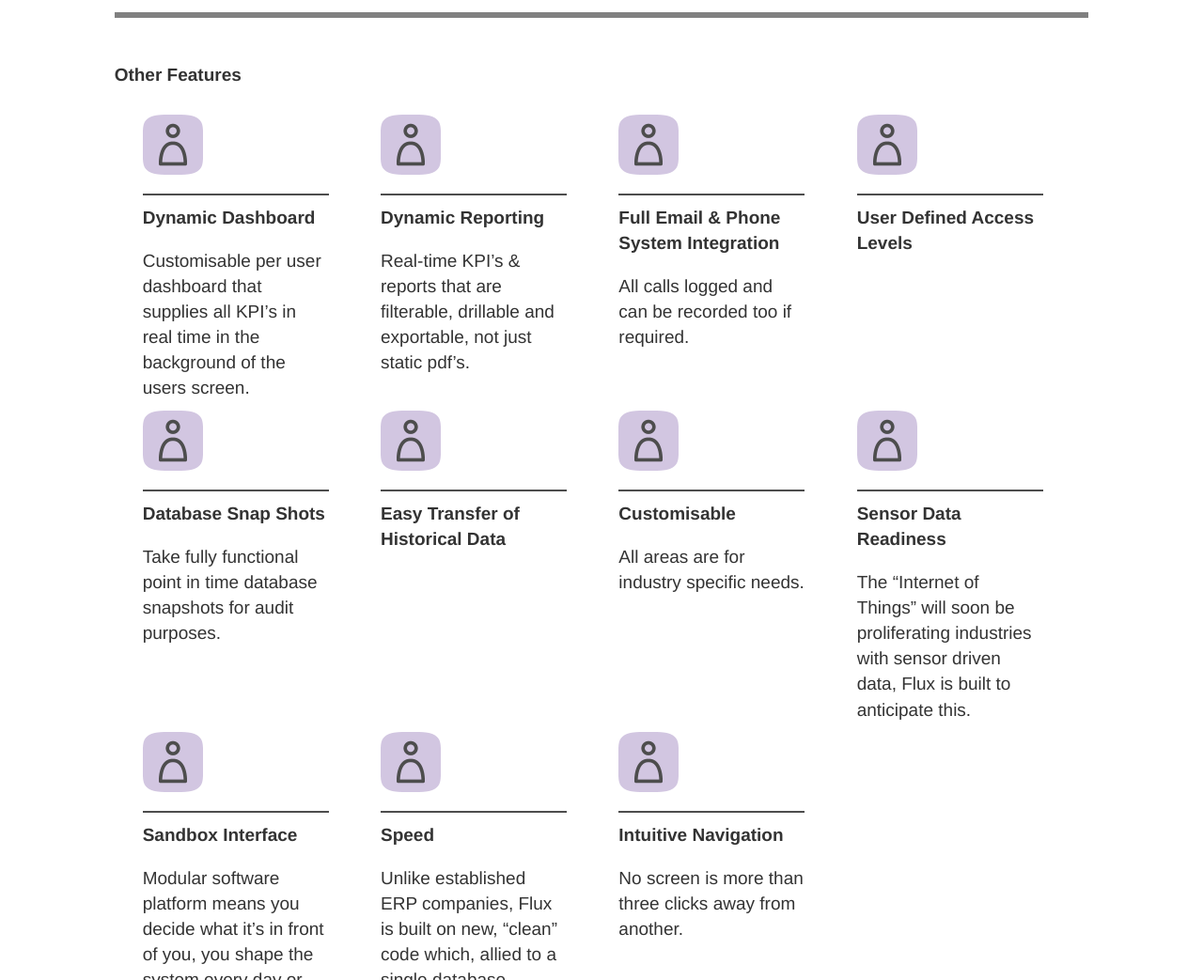
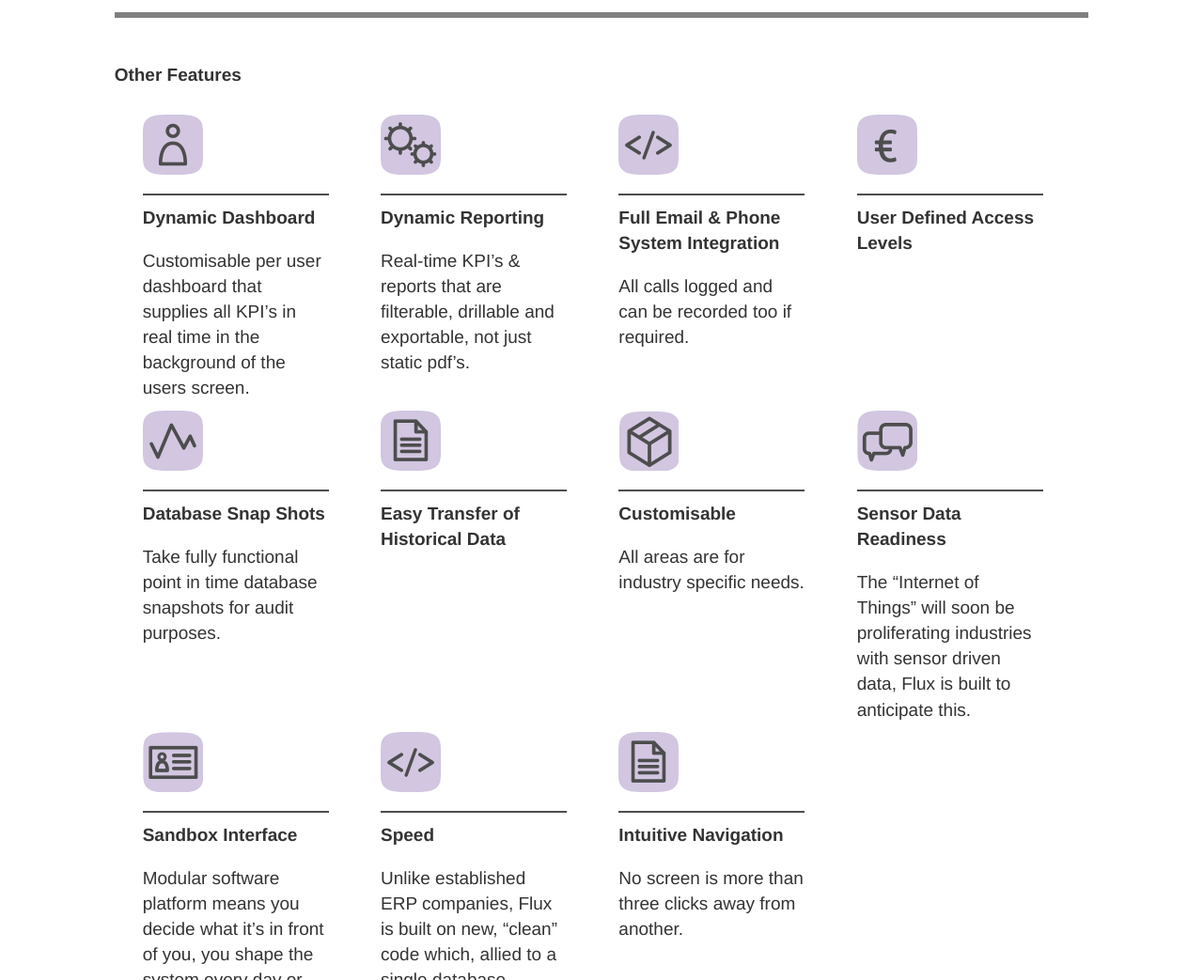
Before and after one commit to psdcon/flux, a website: page index.html in a window 1280 px wide. Shown: the part 2820-3863 px from the top of the page at 94% size. Drawn offline with nearby package versions, Linux system fonts and the light colour scheme.

Commit message:
changed icons

```diff
--- a/index.html
+++ b/index.html
@@ -191,50 +191,50 @@
                             <p>Customisable per user dashboard that supplies all KPI’s in real time in the background of the users screen.</p>
                         </div>
                         <div class="feature-3">
-                            <img src="images/picons/1.png" alt=""><hr>
+                            <img src="images/picons/2.png" alt=""><hr>
                             <strong>Dynamic Reporting</strong>
                             <p>Real-time KPI’s &amp; reports that are filterable, drillable and exportable, not just static pdf’s.</p>
                         </div>
                         <div class="feature-3">
-                            <img src="images/picons/1.png" alt=""><hr>
+                            <img src="images/picons/3.png" alt=""><hr>
                             <strong>Full Email &amp; Phone System Integration</strong>
                             <p>All calls logged and can be recorded too if required.</p>
                         </div>
                         <div class="feature-3">
-                            <img src="images/picons/1.png" alt=""><hr>
+                            <img src="images/picons/4.png" alt=""><hr>
                             <strong>User Defined Access Levels</strong>
                         </div>
                         <div class="feature-3">
-                            <img src="images/picons/1.png" alt=""><hr>
+                            <img src="images/picons/5.png" alt=""><hr>
                             <strong>Database Snap Shots</strong>
                             <p>Take fully functional point in time database snapshots for audit purposes.</p>
                         </div>
                         <div class="feature-3">
-                            <img src="images/picons/1.png" alt=""><hr>
+                            <img src="images/picons/6.png" alt=""><hr>
                             <strong>Easy Transfer of Historical Data</strong>
                         </div>
                         <div class="feature-3">
-                            <img src="images/picons/1.png" alt=""><hr>
+                            <img src="images/picons/7.png" alt=""><hr>
                             <strong>Customisable</strong>
                             <p>All areas are for industry specific needs.</p>
                         </div>
                         <div class="feature-3">
-                            <img src="images/picons/1.png" alt=""><hr>
+                            <img src="images/picons/8.png" alt=""><hr>
                             <strong>Sensor Data Readiness</strong>
                             <p>The “Internet of Things” will soon be proliferating industries with sensor driven data, Flux is built to anticipate this.</p>
                         </div>
                         <div class="feature-3">
-                            <img src="images/picons/1.png" alt=""><hr>
+                            <img src="images/picons/9.png" alt=""><hr>
                             <strong>Sandbox Interface</strong>
                             <p>Modular software platform means you decide what it’s in front of you, you shape the system every day or every minute as your needs change.</p>
                         </div>
                         <div class="feature-3">
-                            <img src="images/picons/1.png" alt=""><hr>
+                            <img src="images/picons/3.png" alt=""><hr>
                             <strong>Speed</strong>
                             <p>Unlike established ERP companies, Flux is built on new, “clean” code which, allied to a single database, means unrivalled speed in every facet of the system.</p>
                         </div>
                         <div class="feature-3">
-                            <img src="images/picons/1.png" alt=""><hr>
+                            <img src="images/picons/6.png" alt=""><hr>
                             <strong>Intuitive Navigation</strong>
                             <p>No screen is more than three clicks away from another.</p>
                         </div>
@@ -252,50 +252,50 @@
                                 <p>Customisable per user dashboard that supplies all KPI’s in real time in the background of the users screen.</p>
                             </div></div>
                             <div class="touchslider-item"><div class="feature-3">
-                                <img src="images/picons/1.png" alt=""><hr>
+                                <img src="images/picons/2.png" alt=""><hr>
                                 <strong>Dynamic Reporting</strong>
                                 <p>Real-time KPI’s &amp; reports that are filterable, drillable and exportable, not just static pdf’s.</p>
                             </div></div>
                             <div class="touchslider-item"><div class="feature-3">
-                                <img src="images/picons/1.png" alt=""><hr>
+                                <img src="images/picons/3.png" alt=""><hr>
                                 <strong>Full Email &amp; Phone System Integration</strong>
                                 <p>All calls logged and can be recorded too if required.</p>
                             </div></div>
                             <div class="touchslider-item"><div class="feature-3">
-                                <img src="images/picons/1.png" alt=""><hr>
+                                <img src="images/picons/4.png" alt=""><hr>
                                 <strong>User Defined Access Levels</strong>
                             </div></div>
                             <div class="touchslider-item"><div class="feature-3">
-                                <img src="images/picons/1.png" alt=""><hr>
+                                <img src="images/picons/5.png" alt=""><hr>
                                 <strong>Database Snap Shots</strong>
                                 <p>Take fully functional point in time database snapshots for audit purposes.</p>
                             </div></div>
                             <div class="touchslider-item"><div class="feature-3">
-                                <img src="images/picons/1.png" alt=""><hr>
+                                <img src="images/picons/6.png" alt=""><hr>
                                 <strong>Easy Transfer of Historical Data</strong>
                             </div></div>
                             <div class="touchslider-item"><div class="feature-3">
-                                <img src="images/picons/1.png" alt=""><hr>
+                                <img src="images/picons/7.png" alt=""><hr>
                                 <strong>Customisable</strong>
                                 <p>All areas are for industry specific needs.</p>
                             </div></div>
                             <div class="touchslider-item"><div class="feature-3">
-                                <img src="images/picons/1.png" alt=""><hr>
+                                <img src="images/picons/8.png" alt=""><hr>
                                 <strong>Sensor Data Readiness</strong>
                                 <p>The “Internet of Things” will soon be proliferating industries with sensor driven data, Flux is built to anticipate this.</p>
                             </div></div>
                             <div class="touchslider-item"><div class="feature-3">
-                                <img src="images/picons/1.png" alt=""><hr>
+                                <img src="images/picons/9.png" alt=""><hr>
                                 <strong>Sandbox Interface</strong>
                                 <p>Modular software platform means you decide what it’s in front of you, you shape the system every day or every minute as your needs change.</p>
                             </div></div>
                             <div class="touchslider-item"><div class="feature-3">
-                                <img src="images/picons/1.png" alt=""><hr>
+                                <img src="images/picons/3.png" alt=""><hr>
                                 <strong>Speed</strong>
                                 <p>Unlike established ERP companies, Flux is built on new, “clean” code which, allied to a single database, means unrivalled speed in every facet of the system.</p>
                             </div></div>
                             <div class="touchslider-item"><div class="feature-3">
-                                <img src="images/picons/1.png" alt=""><hr>
+                                <img src="images/picons/6.png" alt=""><hr>
                                 <strong>Intuitive Navigation</strong>
                                 <p>No screen is more than three clicks away from another.</p>
                             </div></div>
```
